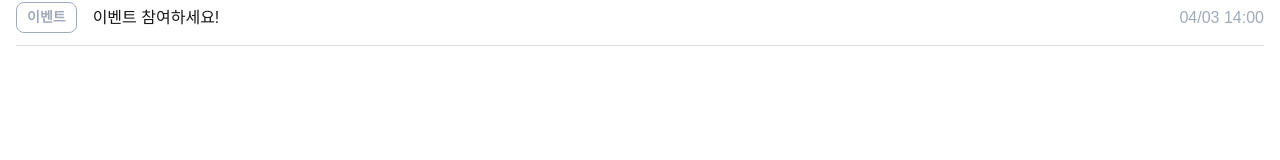
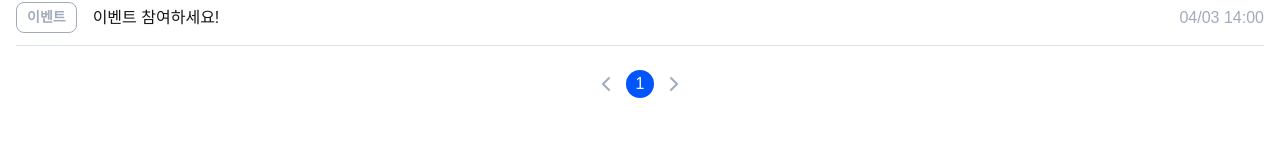
Before and after one commit to LUCAUS-Likelion14th/FrontEnd, a Next.js app: page /info/notice in a window 1280 px wide. Shown: the part 241-401 px from the top of the page. Built offline with nearby package versions, Linux system fonts and the light colour scheme.

Commit message:
feat: 페이지네이션 추가

```diff
--- a/app/info/notice/page.tsx
+++ b/app/info/notice/page.tsx
@@ -1,8 +1,27 @@
+"use client";
+
 import BackButton from "@/components/common/BackButton";
 import NoticeItem from "@/components/info/NoticeItem";
+import { FiChevronLeft, FiChevronRight } from "react-icons/fi";
 import { notices } from "@/data/notice";
+import { useState } from "react";
+
+const ITEMS_PER_PAGE = 10;
+const PAGE_GROUP_SIZE = 5;
 
 export default function NoticePage() {
+  const [page, setPage] = useState(1);
+
+  const start = (page - 1) * ITEMS_PER_PAGE;
+  const end = start + ITEMS_PER_PAGE;
+
+  const currentNotices = notices.slice(start, end);
+  const totalPages = Math.ceil(notices.length / ITEMS_PER_PAGE);
+
+  const currentGroup = Math.ceil(page / PAGE_GROUP_SIZE);
+  const startPage = (currentGroup - 1) * PAGE_GROUP_SIZE + 1;
+  const endPage = Math.min(startPage + PAGE_GROUP_SIZE - 1, totalPages);
+
   return (
     <main className="px-4 pt-2.5 pb-25">
       <div className="flex items-center gap-1 mb-4">
@@ -11,7 +30,7 @@ export default function NoticePage() {
       </div>
 
       <section className="border-t border-[#DCE2E9]">
-        {notices.map((notice) => (
+        {currentNotices.map((notice) => (
           <NoticeItem
             key={notice.id}
             id={notice.id}
@@ -21,6 +40,37 @@ export default function NoticePage() {
           />
         ))}
       </section>
+
+      <div className="flex justify-center gap-2 mt-6">
+        <button
+          onClick={() => setPage((p) => Math.max(p - 1, 1))}
+          disabled={page === 1}
+        >
+          <FiChevronLeft size={24} className="text-[#A1ABBC]" />
+        </button>
+
+        {Array.from(
+          { length: endPage - startPage + 1 },
+          (_, i) => startPage + i,
+        ).map((pageNum) => (
+          <button
+            key={pageNum}
+            onClick={() => setPage(pageNum)}
+            className={`w-7 h-7 flex justify-center items-center rounded-full ${
+              page === pageNum ? "bg-primary text-white" : "text-[#A1ABBC]"
+            }`}
+          >
+            {pageNum}
+          </button>
+        ))}
+
+        <button
+          onClick={() => setPage((p) => Math.min(p + 1, totalPages))}
+          disabled={page === totalPages}
+        >
+          <FiChevronRight size={24} className="text-[#A1ABBC]" />
+        </button>
+      </div>
     </main>
   );
 }
```
